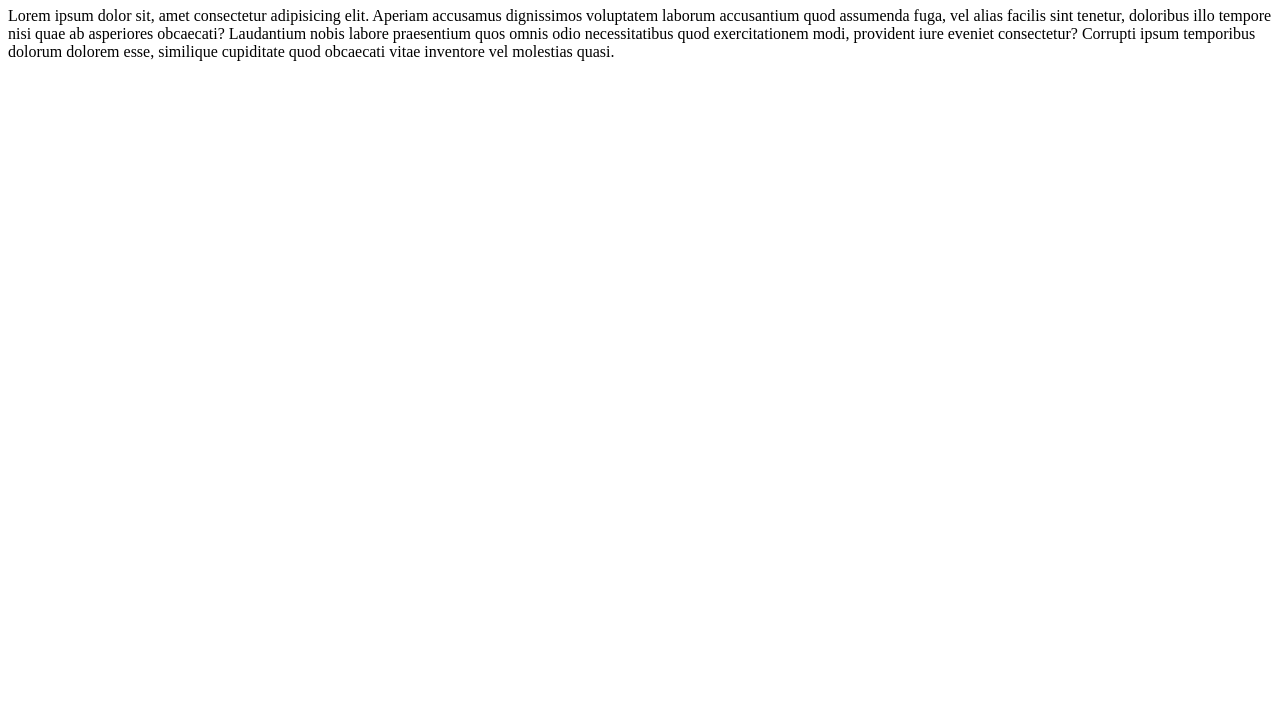
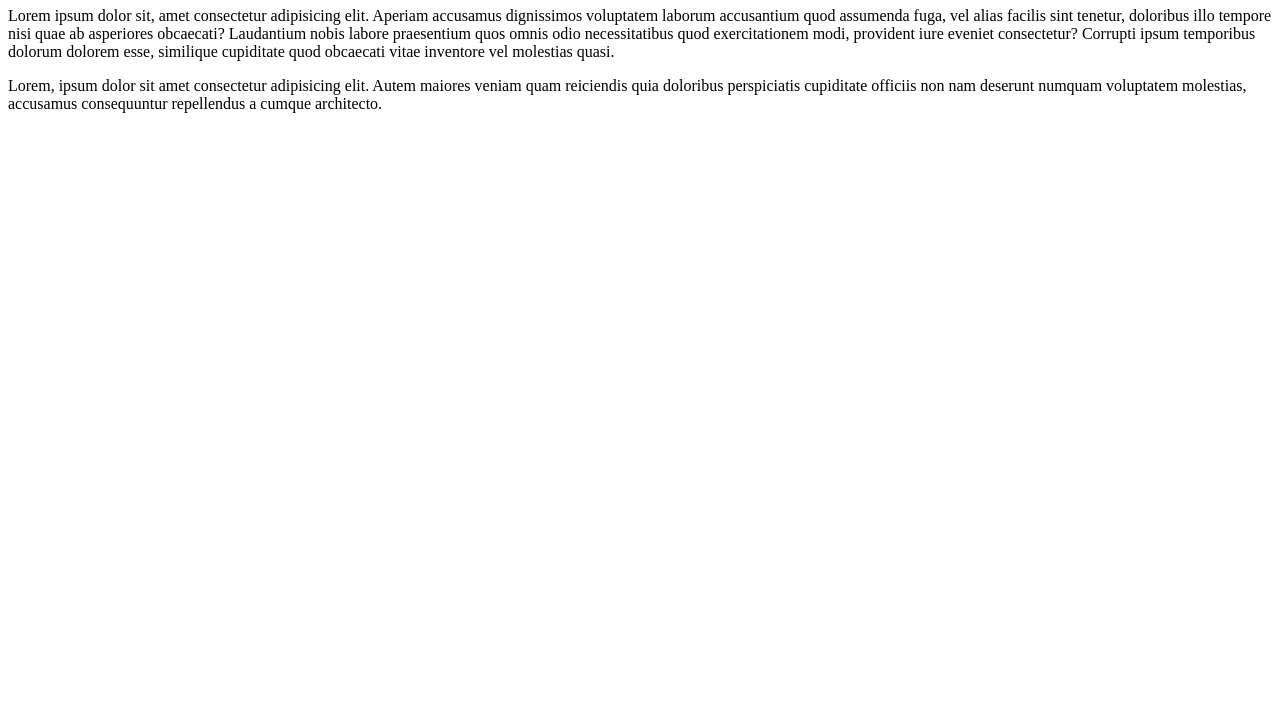
Before and after one commit to ZoidBerg1211/git-test, a plain HTML site: page index.html in a window 1280 px wide. Shown: the part 73-800 px from the top of the page. Drawn offline with Linux system fonts and the light colour scheme.

Commit message:
Third commit

```diff
--- a/index.html
+++ b/index.html
@@ -10,5 +10,6 @@
     <h1>This is an h1</h1>
     <p>Lorem ipsum dolor sit, amet consectetur adipisicing elit. Aperiam accusamus dignissimos voluptatem laborum accusantium quod assumenda fuga, vel alias facilis sint tenetur, doloribus illo tempore nisi quae ab asperiores obcaecati?
     Laudantium nobis labore praesentium quos omnis odio necessitatibus quod exercitationem modi, provident iure eveniet consectetur? Corrupti ipsum temporibus dolorum dolorem esse, similique cupiditate quod obcaecati vitae inventore vel molestias quasi.</p>
+    <p>Lorem, ipsum dolor sit amet consectetur adipisicing elit. Autem maiores veniam quam reiciendis quia doloribus perspiciatis cupiditate officiis non nam deserunt numquam voluptatem molestias, accusamus consequuntur repellendus a cumque architecto.</p>
 </body>
 </html>
```
